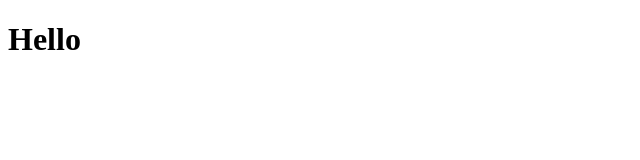
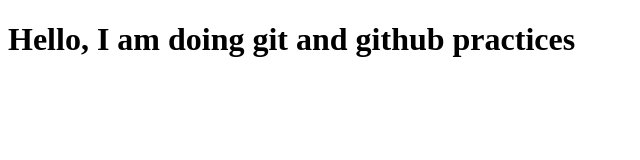
Before and after one commit to aminalniloy/test_1, a plain HTML site: page index.html in a window 1280 px wide. Shown: the whole page, without its empty margins (0-640 px from the left). Drawn offline with Linux system fonts and the light colour scheme.

Commit message:
Update index.html

```diff
--- a/index.html
+++ b/index.html
@@ -7,6 +7,6 @@
     <title>Document</title>
 </head>
 <body>
-    <h1>Hello</h1>
+    <h1>Hello, I am doing git and github practices</h1>
 </body>
 </html>
```
